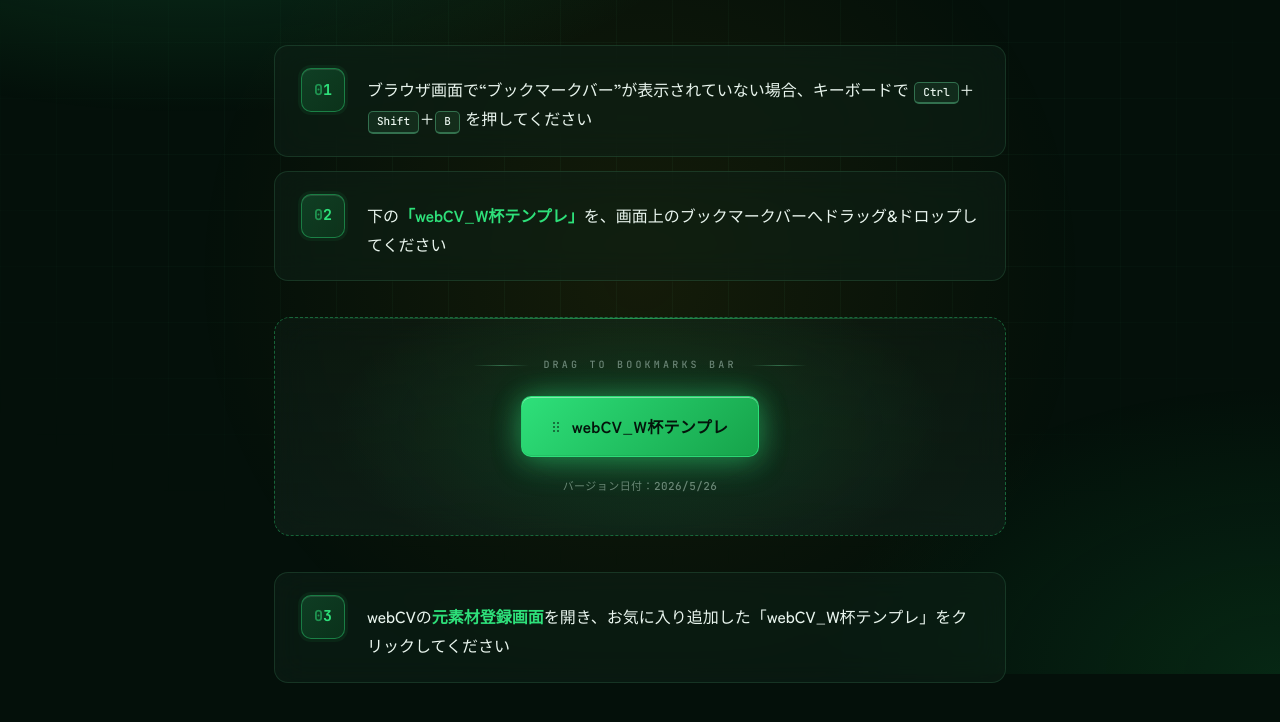
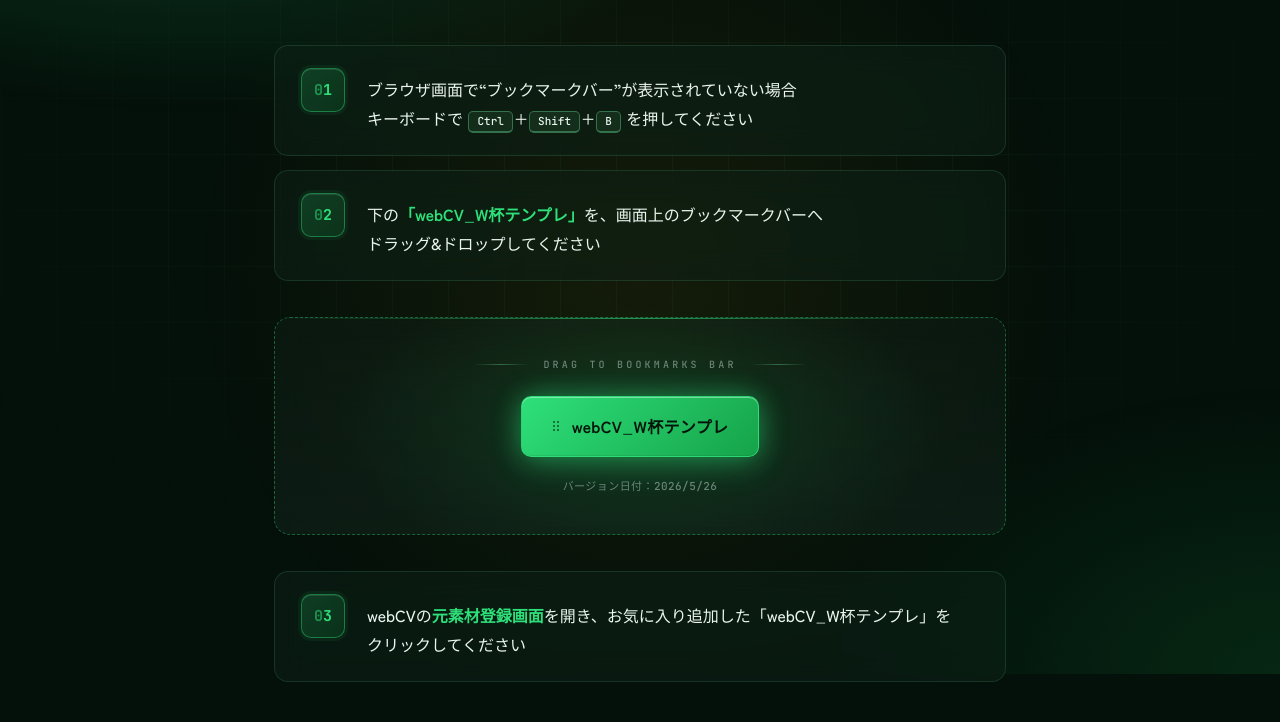
Before and after one commit to rommorjam/2026WCup, a plain HTML site: page index.html in a window 1280 px wide. Shown: the part 126-848 px from the top of the page. Drawn offline with Linux system fonts and the light colour scheme.

Commit message:
Add files via upload

```diff
--- a/index.html
+++ b/index.html
@@ -357,14 +357,14 @@
             <section class="step">
                 <div class="step-num">1</div>
                 <div class="step-body">
-                    <p>ブラウザ画面で“ブックマークバー”が表示されていない場合、キーボードで <kbd>Ctrl</kbd>+<kbd>Shift</kbd>+<kbd>B</kbd> を押してください</p>
+                    <p>ブラウザ画面で“ブックマークバー”が表示されていない場合<br>キーボードで <kbd>Ctrl</kbd>+<kbd>Shift</kbd>+<kbd>B</kbd> を押してください</p>
                 </div>
             </section>
 
             <section class="step">
                 <div class="step-num">2</div>
                 <div class="step-body">
-                    <p>下の<strong>「webCV_W杯テンプレ」</strong>を、画面上のブックマークバーへドラッグ&ドロップしてください</p>
+                    <p>下の<strong>「webCV_W杯テンプレ」</strong>を、画面上のブックマークバーへ<br>ドラッグ&ドロップしてください</p>
                 </div>
             </section>
 
@@ -378,7 +378,7 @@
             <section class="step">
                 <div class="step-num">3</div>
                 <div class="step-body">
-                    <p>webCVの<strong>元素材登録画面</strong>を開き、お気に入り追加した「webCV_W杯テンプレ」をクリックしてください</p>
+                    <p>webCVの<strong>元素材登録画面</strong>を開き、お気に入り追加した「webCV_W杯テンプレ」を<br>クリックしてください</p>
                 </div>
             </section>
         </div>
```
